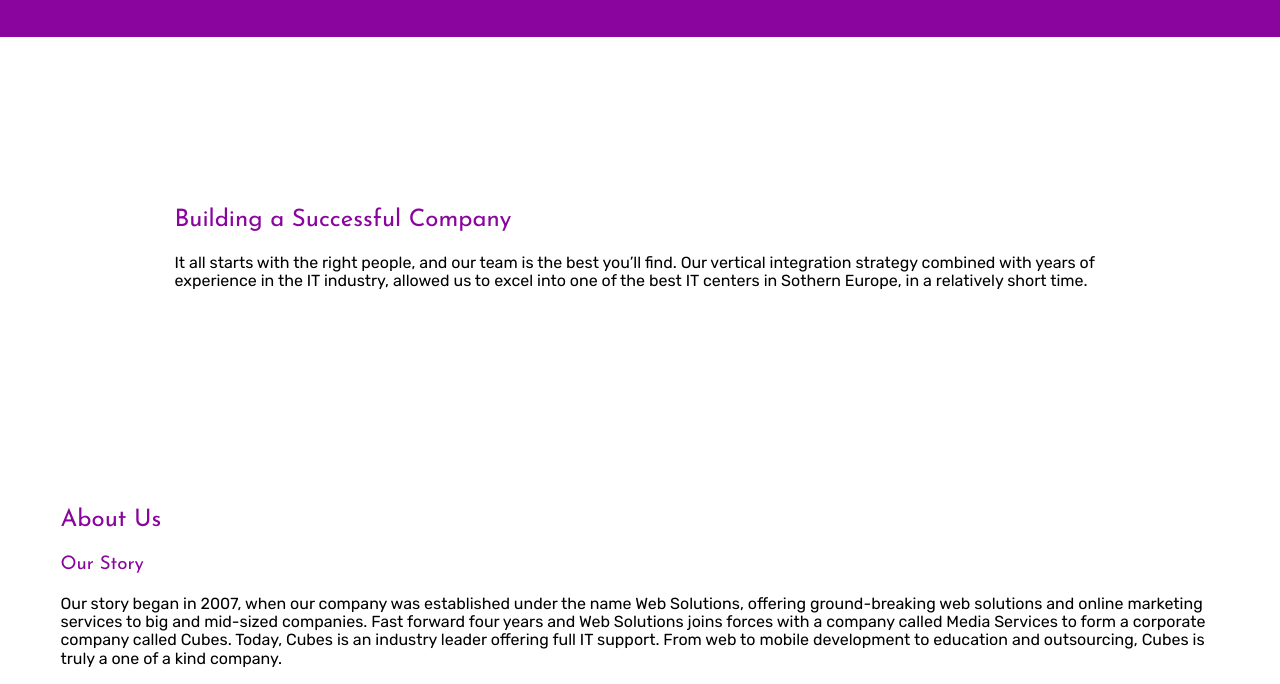
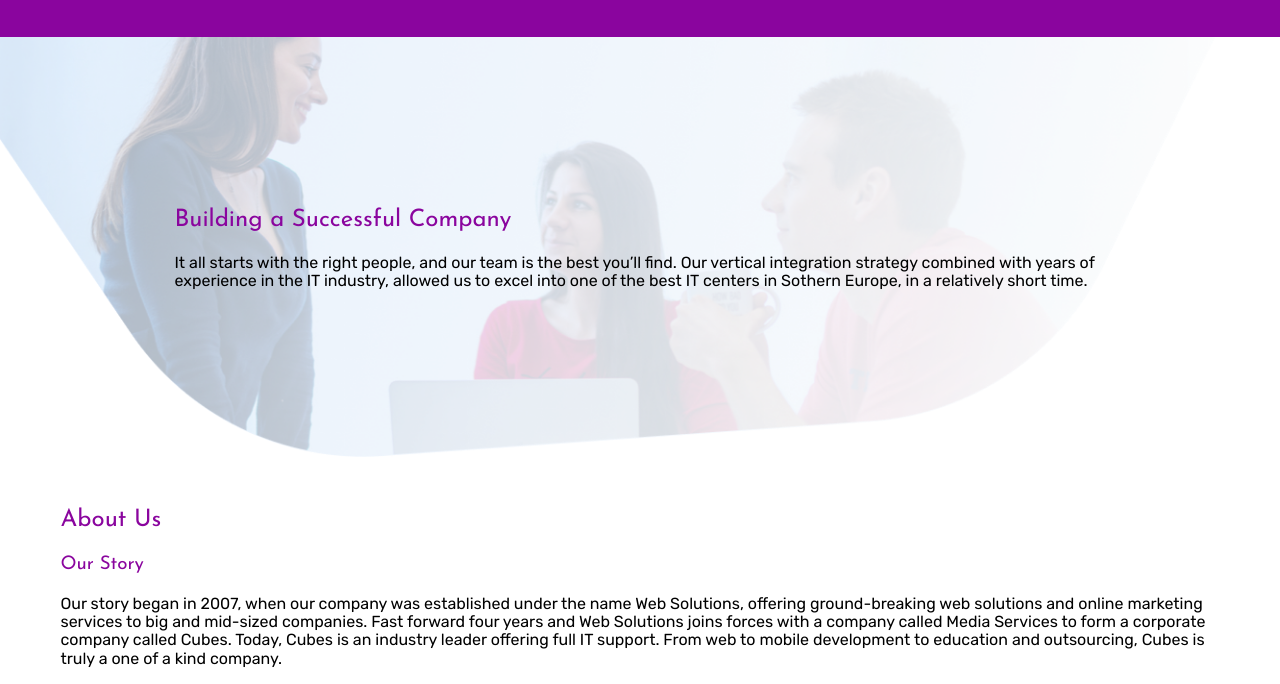
Before and after one commit to brankicatrajkovic/learningSass, a plain HTML site: page public_html/index.html in a window 1280 px wide. Shown: the part 103-787 px from the top of the page. Drawn offline with nearby package versions, Linux system fonts and the light colour scheme; files that its build step writes are made by us from their sources.

Commit message:
sass relative path

```diff
--- a/public_html/scss/partials/_homeSection.scss
+++ b/public_html/scss/partials/_homeSection.scss
@@ -2,4 +2,9 @@ $home-bg: $white;
 
 .home-section{
     @include styleSection(150px, 150px, $home-bg);
+
+    background-image: url(assets/home.png);
+    background-size: cover;
+    background-repeat: no-repeat;
+    background-position: top center;
 }
```
Also changed, not shown: public_html/css/assets/contact.png (renamed from public_html/img/contact.png), public_html/css/assets/home.png (renamed from public_html/img/home.png), public_html/css/theme.css, 1 other file.
